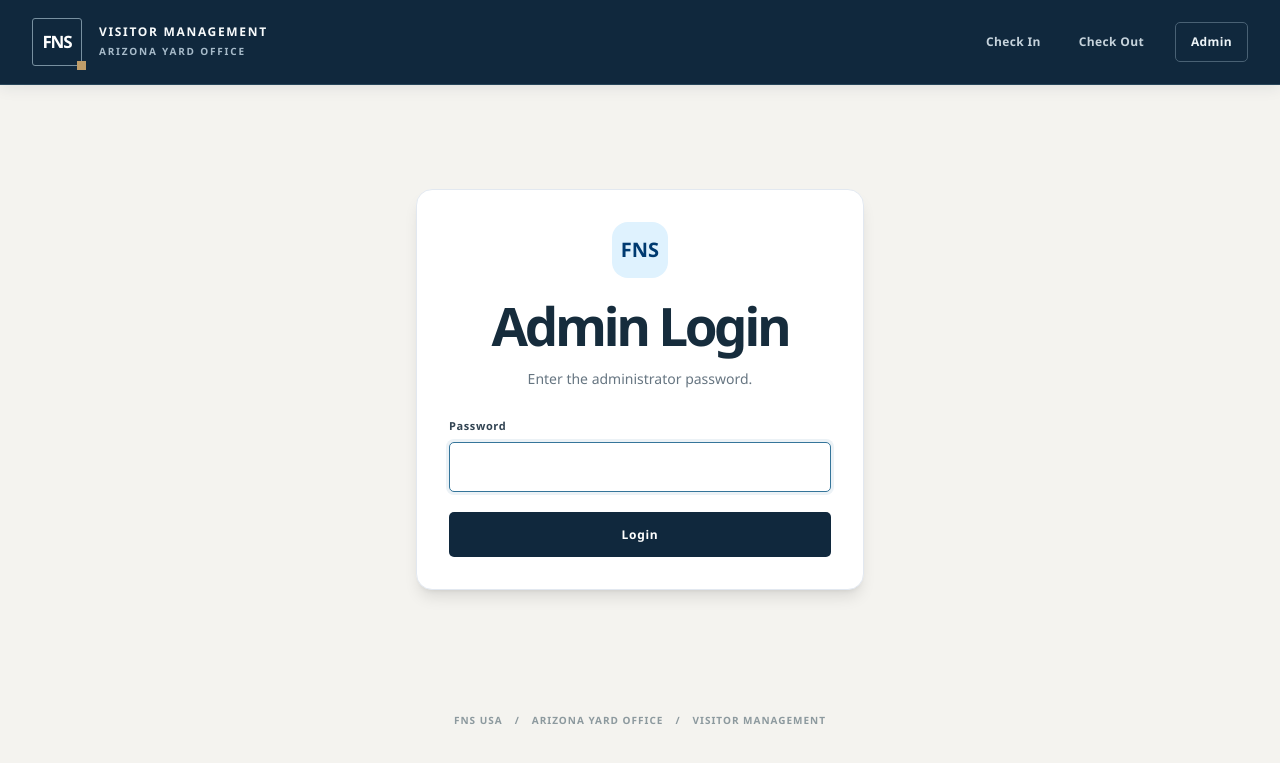
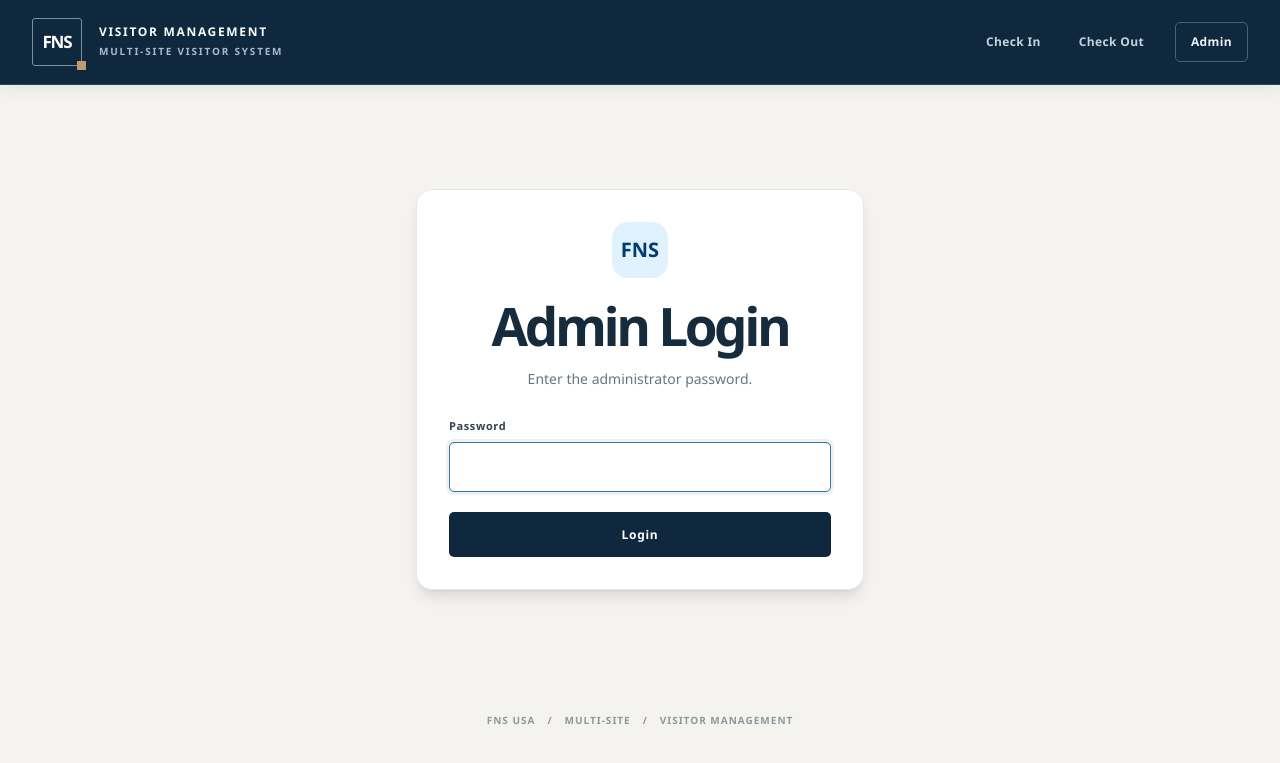
Before and after one commit to strongbuzz/Visitor-App, a Flask app: page /admin/login in a window 1280 px wide. Shown: the top 763 px of the page. Run offline with Flask 3, Linux system fonts and the light colour scheme; parts of the project's set-up code (start-up, migrations or seed data) failed here and were passed over; some libraries are stand-ins or nearby versions.

Commit message:
Implement multi-site visitor management

```diff
--- a/app.py
+++ b/app.py
@@ -1,4 +1,5 @@
 import os
+import re
 from datetime import datetime, timedelta
 from io import BytesIO
 
@@ -6,6 +7,7 @@ from bson import ObjectId
 from dotenv import load_dotenv
 from flask import (
     Flask,
+    abort,
     flash,
     redirect,
     render_template,
@@ -33,6 +35,10 @@ MONGO_URI = os.getenv("MONGO_URI", "").strip()
 MONGO_DB_NAME = os.getenv("MONGO_DB_NAME", "VisitorDB")
 MONGO_COLLECTION_NAME = os.getenv("MONGO_COLLECTION_NAME", "visitors")
 
+# Existing records created before Multi-Site are treated as this site.
+DEFAULT_SITE_NAME = os.getenv("DEFAULT_SITE_NAME", "Arizona Yard Office")
+DEFAULT_SITE_SLUG = os.getenv("DEFAULT_SITE_SLUG", "arizona-yard-office")
+
 if not MONGO_URI:
     raise RuntimeError(
         "MONGO_URI is not configured. "
@@ -42,6 +48,7 @@ if not MONGO_URI:
 mongo_client = MongoClient(MONGO_URI, serverSelectionTimeoutMS=5000)
 db = mongo_client[MONGO_DB_NAME]
 visitors_collection = db[MONGO_COLLECTION_NAME]
+sites_collection = db["sites"]
 
 
 def verify_mongodb():
@@ -55,10 +62,132 @@ def ensure_indexes():
     visitors_collection.create_index([("check_out", ASCENDING)])
     visitors_collection.create_index([("visitor_name", ASCENDING)])
     visitors_collection.create_index([("company", ASCENDING)])
+    visitors_collection.create_index([("site_slug", ASCENDING)])
+    sites_collection.create_index([("slug", ASCENDING)], unique=True)
+    sites_collection.create_index([("active", ASCENDING), ("name", ASCENDING)])
 
 
 # ---------------------------------------------------------
-# Helper functions
+# Site helpers
+# ---------------------------------------------------------
+def slugify_site(value):
+    """Convert a friendly site name into a URL-safe slug."""
+    value = (value or "").strip().lower()
+    value = re.sub(r"[^a-z0-9]+", "-", value)
+    return value.strip("-")
+
+
+def serialize_site(doc):
+    if not doc:
+        return None
+    return {
+        "id": str(doc["_id"]),
+        "name": doc.get("name", ""),
+        "slug": doc.get("slug", ""),
+        "active": bool(doc.get("active", True)),
+        "created_at": doc.get("created_at"),
+    }
+
+
+def ensure_default_site():
+    """
+    Create the current Arizona Yard Office site once.
+    This also makes old visitor records (without site_slug) belong to the default site.
+    """
+    site = sites_collection.find_one({"slug": DEFAULT_SITE_SLUG})
+    if site:
+        return site
+
+    now = datetime.now()
+    try:
+        sites_collection.insert_one(
+            {
+                "name": DEFAULT_SITE_NAME,
+                "slug": DEFAULT_SITE_SLUG,
+                "active": True,
+                "created_at": now,
+            }
+        )
+    except PyMongoError:
+        # Another process may have created it at the same time.
+        pass
+
+    return sites_collection.find_one({"slug": DEFAULT_SITE_SLUG})
+
+
+def get_site_by_slug(site_slug, active_only=True):
+    if not site_slug:
+        return None
+    mongo_filter = {"slug": site_slug}
+    if active_only:
+        mongo_filter["active"] = True
+    return sites_collection.find_one(mongo_filter)
+
+
+def get_current_site():
+    """Resolve the site for legacy '/' or '/checkout' visits."""
+    ensure_default_site()
+
+    last_slug = session.get("last_site_slug")
+    if last_slug:
+        site = get_site_by_slug(last_slug, active_only=True)
+        if site:
+            return site
+
+    default_site = get_site_by_slug(DEFAULT_SITE_SLUG, active_only=True)
+    if default_site:
+        return default_site
+
+    site = sites_collection.find_one({"active": True}, sort=[("name", ASCENDING)])
+    if site:
+        return site
+
+    # Defensive fallback: there should always be at least one active site.
+    default_site = ensure_default_site()
+    if default_site and not default_site.get("active", True):
+        sites_collection.update_one(
+            {"_id": default_site["_id"]},
+            {"$set": {"active": True}},
+        )
+        default_site["active"] = True
+    return default_site
+
+
+def require_public_site(site_slug):
+    site = get_site_by_slug(site_slug, active_only=True)
+    if not site:
+        abort(404)
+    session["last_site_slug"] = site["slug"]
+    return site
+
+
+def site_visitor_filter(site):
+    """
+    Filter visitors to one site.
+    Old records without site_slug are treated as Arizona Yard Office.
+    """
+    if site["slug"] == DEFAULT_SITE_SLUG:
+        return {
+            "$or": [
+                {"site_slug": DEFAULT_SITE_SLUG},
+                {"site_slug": {"$exists": False}},
+                {"site_slug": None},
+            ]
+        }
+    return {"site_slug": site["slug"]}
+
+
+def combine_filters(*parts):
+    clean = [part for part in parts if part]
+    if not clean:
+        return {}
+    if len(clean) == 1:
+        return clean[0]
+    return {"$and": clean}
+
+
+# ---------------------------------------------------------
+# General helpers
 # ---------------------------------------------------------
 def admin_required():
     return session.get("admin") is True
@@ -92,6 +221,9 @@ def export_time(value):
 
 def serialize_visitor(doc):
     """Prepare MongoDB document for Jinja templates."""
+    site_slug = doc.get("site_slug") or DEFAULT_SITE_SLUG
+    site_name = doc.get("site_name") or DEFAULT_SITE_NAME
+
     return {
         "id": str(doc["_id"]),
         "company": doc.get("company", ""),
@@ -102,6 +234,8 @@ def serialize_visitor(doc):
         "comment": doc.get("comment", ""),
         "checkout_comment": doc.get("checkout_comment", ""),
         "safety_agreed": bool(doc.get("safety_agreed", False)),
+        "site_slug": site_slug,
+        "site_name": site_name,
         "check_in": doc.get("check_in"),
         "check_out": doc.get("check_out"),
         "check_in_display": display_datetime(doc.get("check_in")),
@@ -109,7 +243,7 @@ def serialize_visitor(doc):
     }
 
 
-def build_admin_filter(q="", date_from="", date_to="", status=""):
+def build_admin_filter(q="", date_from="", date_to="", status="", site_slug=""):
     filters = []
 
     if q:
@@ -123,6 +257,7 @@ def build_admin_filter(q="", date_from="", date_to="", status=""):
                     {"purpose": {"$regex": q, "$options": "i"}},
                     {"comment": {"$regex": q, "$options": "i"}},
                     {"checkout_comment": {"$regex": q, "$options": "i"}},
+                    {"site_name": {"$regex": q, "$options": "i"}},
                 ]
             }
         )
@@ -146,13 +281,15 @@ def build_admin_filter(q="", date_from="", date_to="", status=""):
     elif status == "checked_out":
         filters.append({"check_out": {"$ne": None}})
 
-    if not filters:
-        return {}
+    if site_slug:
+        site = get_site_by_slug(site_slug, active_only=False)
+        if site:
+            filters.append(site_visitor_filter(site))
+        else:
+            # Invalid site filter should return no records.
+            filters.append({"_id": {"$exists": False}})
 
-    if len(filters) == 1:
-        return filters[0]
-
-    return {"$and": filters}
+    return combine_filters(*filters)
 
 
 @app.context_processor
@@ -165,8 +302,19 @@ def inject_helpers():
 # ---------------------------------------------------------
 # Visitor check-in
 # ---------------------------------------------------------
-@app.route("/", methods=["GET", "POST"])
-def register():
+@app.route("/", defaults={"site_slug": None}, methods=["GET", "POST"])
+@app.route("/site/<site_slug>", methods=["GET", "POST"])
+def register(site_slug):
+    # Keep the old root URL working, but send it to the correct site URL.
+    if site_slug is None:
+        site = get_current_site()
+        if not site:
+            abort(404)
+        return redirect(url_for("register", site_slug=site["slug"]))
+
+    site = require_public_site(site_slug)
+    current_site = serialize_site(site)
+
     if request.method == "POST":
         company = request.form.get("company", "").strip()
         visitor_name = request.form.get("visitor_name", "").strip()
@@ -178,14 +326,14 @@ def register():
 
         if not company or not visitor_name or not host_name or not purpose:
             flash("Please complete all required fields.", "error")
-            return render_template("register.html")
+            return render_template("register.html", current_site=current_site)
 
         if not safety_agreed:
             flash(
                 "You must agree to the Safety Guidelines before check-in.",
                 "error",
             )
-            return render_template("register.html")
+            return render_template("register.html", current_site=current_site)
 
         now = datetime.now()
 
@@ -199,6 +347,8 @@ def register():
                     "purpose": purpose,
                     "comment": comment,
                     "safety_agreed": True,
+                    "site_slug": site["slug"],
+                    "site_name": site["name"],
                     "check_in": now,
                     "check_out": None,
                 }
@@ -206,31 +356,49 @@ def register():
         except PyMongoError as exc:
             app.logger.exception("MongoDB insert failed")
             flash(f"Could not save the visitor record: {exc}", "error")
-            return render_template("register.html")
+            return render_template("register.html", current_site=current_site)
 
         return render_template(
             "checkin_success.html",
             visitor_name=visitor_name,
             check_in=now.strftime("%Y-%m-%d %H:%M"),
+            current_site=current_site,
+            site_name=site["name"],
+            site_slug=site["slug"],
         )
 
-    return render_template("register.html")
+    return render_template("register.html", current_site=current_site)
 
 
 # ---------------------------------------------------------
 # Visitor self-service check-out
 # ---------------------------------------------------------
-@app.route("/checkout", methods=["GET", "POST"])
-def visitor_checkout():
+@app.route("/checkout", defaults={"site_slug": None}, methods=["GET", "POST"])
+@app.route("/site/<site_slug>/checkout", methods=["GET", "POST"])
+def visitor_checkout(site_slug):
+    if site_slug is None:
+        site = get_current_site()
+        if not site:
+            abort(404)
+        return redirect(url_for("visitor_checkout", site_slug=site["slug"]))
+
+    site = require_public_site(site_slug)
+    current_site = serialize_site(site)
     query = request.form.get("query", "").strip() if request.method == "POST" else ""
 
-    mongo_filter = {"check_out": None}
+    filters = [{"check_out": None}, site_visitor_filter(site)]
 
     if query:
-        mongo_filter["$or"] = [
-            {"visitor_name": {"$regex": query, "$options": "i"}},
-            {"company": {"$regex": query, "$options": "i"}},
-        ]
+        filters.append(
+            {
+                "$or": [
+                    {"visitor_name": {"$regex": query, "$options": "i"}},
+                    {"company": {"$regex": query, "$options": "i"}},
+                ]
+            }
+        )
+
+    mongo_filter = combine_filters(*filters)
 
     try:
         docs = list(
@@ -252,50 +420,73 @@ def visitor_checkout():
         "visitor_checkout.html",
         results=results,
         query=query,
+        current_site=current_site,
     )
 
 
-@app.post("/checkout/confirm/<visitor_id>")
-def visitor_checkout_confirm(visitor_id):
+@app.post("/checkout/confirm/<visitor_id>", defaults={"site_slug": None})
+@app.post("/site/<site_slug>/checkout/confirm/<visitor_id>")
+def visitor_checkout_confirm(visitor_id, site_slug):
+    if site_slug is None:
+        site = get_current_site()
+    else:
+        site = get_site_by_slug(site_slug, active_only=True)
+
+    if not site:
+        abort(404)
+
+    session["last_site_slug"] = site["slug"]
+    current_site = serialize_site(site)
     object_id = to_object_id(visitor_id)
 
     if not object_id:
         flash("Invalid visitor record.", "error")
-        return redirect(url_for("visitor_checkout"))
+        return redirect(url_for("visitor_checkout", site_slug=site["slug"]))
+
+    visitor_filter = combine_filters(
+        {"_id": object_id, "check_out": None},
+        site_visitor_filter(site),
+    )
 
     try:
-        visitor = visitors_collection.find_one({"_id": object_id, "check_out": None})
+        visitor = visitors_collection.find_one(visitor_filter)
 
         if not visitor:
             flash(
-                "This visitor has already checked out or the record was not found.",
+                "This visitor has already checked out, belongs to another site, or was not found.",
                 "error",
             )
-            return redirect(url_for("visitor_checkout"))
+            return redirect(url_for("visitor_checkout", site_slug=site["slug"]))
 
         now = datetime.now()
         checkout_comment = request.form.get("checkout_comment", "").strip()[:1000]
 
         result = visitors_collection.update_one(
-            {"_id": object_id, "check_out": None},
-            {"$set": {
-                "check_out": now,
-                "checkout_comment": checkout_comment,
-            }},
+            visitor_filter,
+            {
+                "$set": {
+                    "check_out": now,
+                    "checkout_comment": checkout_comment,
+                }
+            },
         )
+
         if not result.modified_count:
             flash("This visitor has already checked out.", "error")
-            return redirect(url_for("visitor_checkout"))
+            return redirect(url_for("visitor_checkout", site_slug=site["slug"]))
     except PyMongoError as exc:
         app.logger.exception("MongoDB checkout update failed")
         flash(f"Could not complete check-out: {exc}", "error")
-        return redirect(url_for("visitor_checkout"))
+        return redirect(url_for("visitor_checkout", site_slug=site["slug"]))
 
     return render_template(
         "checkout_success.html",
         visitor_name=visitor.get("visitor_name", ""),
         company=visitor.get("company", ""),
         check_out=now.strftime("%Y-%m-%d %H:%M"),
+        current_site=current_site,
+        site_name=site["name"],
+        site_slug=site["slug"],
     )
 
 
@@ -318,8 +509,90 @@ def admin_login():
 
 @app.route("/admin/logout")
 def admin_logout():
+    # Keep the last-site selection for the kiosk redirect after logout.
+    last_site_slug = session.get("last_site_slug")
     session.clear()
+    if last_site_slug:
+        session["last_site_slug"] = last_site_slug
     return redirect(url_for("admin_login"))
+
+
+# ---------------------------------------------------------
+# Admin site management
+# ---------------------------------------------------------
+@app.post("/admin/sites/add")
+def admin_add_site():
+    if not admin_required():
+        return redirect(url_for("admin_login"))
+
+    name = request.form.get("site_name", "").strip()
+    requested_slug = request.form.get("site_slug", "").strip()
+    slug = slugify_site(requested_slug or name)
+
+    if not name:
+        flash("Site name is required.", "error")
+        return redirect(url_for("admin"))
+
+    if not slug:
+        flash("Enter an English URL Name, for example: yard-3.", "error")
+        return redirect(url_for("admin"))
+
+    if sites_collection.find_one({"slug": slug}):
+        flash("That Site URL already exists. Please use a different URL Name.", "error")
+        return redirect(url_for("admin"))
+
+    try:
+        sites_collection.insert_one(
+            {
+                "name": name,
+                "slug": slug,
+                "active": True,
+                "created_at": datetime.now(),
+            }
+        )
+        flash(f"Site added: {name}", "success")
+    except PyMongoError as exc:
+        app.logger.exception("MongoDB site insert failed")
+        flash(f"Could not add the site: {exc}", "error")
+
+    return redirect(url_for("admin"))
+
+
+@app.post("/admin/sites/<site_id>/toggle")
+def admin_toggle_site(site_id):
+    if not admin_required():
+        return redirect(url_for("admin_login"))
+
+    object_id = to_object_id(site_id)
+    if not object_id:
+        flash("Invalid site.", "error")
+        return redirect(url_for("admin"))
+
+    site = sites_collection.find_one({"_id": object_id})
+    if not site:
+        flash("Site not found.", "error")
+        return redirect(url_for("admin"))
+
+    new_active = not bool(site.get("active", True))
+
+    if not new_active:
+        active_count = sites_collection.count_documents({"active": True})
+        if active_count <= 1:
+            flash("At least one site must remain active.", "error")
+            return redirect(url_for("admin"))
+
+    try:
+        sites_collection.update_one(
+            {"_id": object_id},
+            {"$set": {"active": new_active}},
+        )
+        state = "activated" if new_active else "deactivated"
+        flash(f"{site.get('name', 'Site')} {state}.", "success")
+    except PyMongoError as exc:
+        app.logger.exception("MongoDB site toggle failed")
+        flash(f"Could not update the site: {exc}", "error")
+
+    return redirect(url_for("admin"))
 
 
 # ---------------------------------------------------------
@@ -330,12 +603,21 @@ def admin():
     if not admin_required():
         return redirect(url_for("admin_login"))
 
+    ensure_default_site()
+
     q = request.args.get("q", "").strip()
     date_from = request.args.get("date_from", "").strip()
     date_to = request.args.get("date_to", "").strip()
     status = request.args.get("status", "").strip()
+    site_slug = request.args.get("site", "").strip()
 
-    mongo_filter = build_admin_filter(q, date_from, date_to, status)
+    mongo_filter = build_admin_filter(
+        q=q,
+        date_from=date_from,
+        date_to=date_to,
+        status=status,
+        site_slug=site_slug,
+    )
 
     try:
         docs = list(
@@ -343,20 +625,25 @@ def admin():
             .sort("check_in", DESCENDING)
             .limit(1000)
         )
+        site_docs = list(sites_collection.find().sort([("active", DESCENDING), ("name", ASCENDING)]))
     except PyMongoError as exc:
         app.logger.exception("MongoDB admin query failed")
-        flash(f"Could not load visitor records: {exc}", "error")
+        flash(f"Could not load records: {exc}", "error")
         docs = []
+        site_docs = []
 
     visitors = [serialize_visitor(doc) for doc in docs]
+    sites = [serialize_site(doc) for doc in site_docs]
 
     return render_template(
         "admin.html",
         visitors=visitors,
+        sites=sites,
         q=q,
         date_from=date_from,
         date_to=date_to,
         status=status,
+        selected_site=site_slug,
     )
 
 
@@ -401,8 +688,15 @@ def export_excel():
     date_from = request.args.get("date_from", "").strip()
     date_to = request.args.get("date_to", "").strip()
     status = request.args.get("status", "").strip()
+    site_slug = request.args.get("site", "").strip()
 
-    mongo_filter = build_admin_filter(q, date_from, date_to, status)
+    mongo_filter = build_admin_filter(
+        q=q,
+        date_from=date_from,
+        date_to=date_to,
+        status=status,
+        site_slug=site_slug,
+    )
 
     try:
         docs = list(visitors_collection.find(mongo_filter).sort("check_in", DESCENDING))
@@ -417,6 +711,7 @@ def export_excel():
 
     headers = [
         "ID",
+        "Site",
         "Company",
         "Visitor Name",
         "Host Name",
@@ -441,6 +736,7 @@ def export_excel():
         ws.append(
             [
                 str(doc["_id"]),
+                doc.get("site_name") or DEFAULT_SITE_NAME,
                 doc.get("company", ""),
                 doc.get("visitor_name", ""),
                 doc.get("host_name", ""),
@@ -459,17 +755,18 @@ def export_excel():
     widths = {
         "A": 26,
         "B": 24,
-        "C": 22,
+        "C": 24,
         "D": 22,
-        "E": 18,
-        "F": 24,
-        "G": 36,
-        "H": 40,
-        "I": 16,
+        "E": 22,
+        "F": 18,
+        "G": 24,
+        "H": 36,
+        "I": 40,
         "J": 16,
         "K": 16,
         "L": 16,
         "M": 16,
+        "N": 16,
     }
 
     for col, width in widths.items():
@@ -496,9 +793,11 @@ if __name__ == "__main__":
     try:
         verify_mongodb()
         ensure_indexes()
+        ensure_default_site()
         print("MongoDB connection: OK")
         print(f"Database: {MONGO_DB_NAME}")
         print(f"Collection: {MONGO_COLLECTION_NAME}")
+        print("Sites collection: sites")
     except Exception as exc:
         print("\nMongoDB connection failed.")
         print(exc)
--- a/templates/base.html
+++ b/templates/base.html
@@ -30,13 +30,13 @@
 <body class="premium-ui min-h-screen font-sans antialiased">
   <header class="site-header sticky top-0 z-30">
     <div class="site-header-inner mx-auto flex w-full max-w-7xl flex-wrap items-center justify-between gap-4 px-5 py-3 sm:px-8">
-      <a href="{{ url_for('register') }}" class="site-brand flex items-center gap-3 no-underline" aria-label="FNS Visitor Management home">
+      <a href="{{ url_for('register', site_slug=current_site.slug) if current_site else url_for('register') }}" class="site-brand flex items-center gap-3 no-underline" aria-label="FNS Visitor Management home">
         <span class="brand-monogram" aria-hidden="true">FNS</span>
-        <span class="brand-copy"><strong>VISITOR MANAGEMENT</strong><small>ARIZONA YARD OFFICE</small></span>
+        <span class="brand-copy"><strong>VISITOR MANAGEMENT</strong><small>{{ current_site.name|upper if current_site else 'MULTI-SITE VISITOR SYSTEM' }}</small></span>
       </a>
       <nav class="site-nav flex flex-wrap items-center gap-2" aria-label="Main navigation">
-        <a href="{{ url_for('register') }}">Check In</a>
-        <a href="{{ url_for('visitor_checkout') }}">Check Out</a>
+        <a href="{{ url_for('register', site_slug=current_site.slug) if current_site else url_for('register') }}">Check In</a>
+        <a href="{{ url_for('visitor_checkout', site_slug=current_site.slug) if current_site else url_for('visitor_checkout') }}">Check Out</a>
         {% if session.get('admin') %}
           <a href="{{ url_for('admin') }}">Admin</a>
           <a href="{{ url_for('admin_logout') }}">Logout</a>
@@ -54,6 +54,6 @@
     {% endwith %}
     {% block content %}{% endblock %}
   </main>
-  <footer class="site-footer pb-7 text-center text-xs">FNS USA <span aria-hidden="true">/</span> ARIZONA YARD OFFICE <span aria-hidden="true">/</span> VISITOR MANAGEMENT</footer>
+  <footer class="site-footer pb-7 text-center text-xs">FNS USA <span aria-hidden="true">/</span> {{ current_site.name|upper if current_site else "MULTI-SITE" }} <span aria-hidden="true">/</span> VISITOR MANAGEMENT</footer>
 </body>
 </html>
--- a/templates/register.html
+++ b/templates/register.html
@@ -2,11 +2,11 @@
 {% block title %}Visitor Check In{% endblock %}
 {% block content %}
 <div data-scroll-reveal class="mb-7 flex flex-col justify-between gap-6 md:flex-row md:items-center">
-  <div><p class="mb-1 text-xs font-extrabold tracking-[.18em] text-sky-700">WELCOME</p><h1 class="text-3xl font-extrabold tracking-tight text-slate-900 sm:text-4xl">Visitor Registration</h1><p class="mt-2 text-sm leading-relaxed text-slate-500">Please complete the information below before entering the yard.</p></div>
+  <div><p class="mb-1 text-xs font-extrabold tracking-[.18em] text-sky-700">{{ current_site.name|upper }}</p><h1 class="text-3xl font-extrabold tracking-tight text-slate-900 sm:text-4xl">Visitor Registration</h1><p class="mt-2 text-sm leading-relaxed text-slate-500">Please complete the information below before entering {{ current_site.name }}.</p></div>
   <div class="visit-switch relative isolate flex w-full max-w-[300px] shrink-0 rounded-2xl border border-slate-200 bg-slate-100 p-1 shadow-inner sm:w-[300px]" data-current-mode="in" aria-label="Visitor registration mode">
   <div class="visit-slider pointer-events-none absolute top-1 bottom-1 left-1 z-0 w-[calc(50%-4px)] rounded-xl bg-[#003A70] shadow-[0_4px_14px_rgba(0,58,112,.2)]" aria-hidden="true"></div>
-  <a data-mode="in" href="{{ url_for('register') }}" class="visit-tab relative z-10 flex-1 rounded-xl px-3 py-3 text-center text-xs font-bold tracking-wide sm:text-sm" aria-current="page">CHECK IN</a>
-  <a data-mode="out" href="{{ url_for('visitor_checkout') }}" class="visit-tab relative z-10 flex-1 rounded-xl px-3 py-3 text-center text-xs font-bold tracking-wide sm:text-sm" >CHECK OUT</a>
+  <a data-mode="in" href="{{ url_for('register', site_slug=current_site.slug) }}" class="visit-tab relative z-10 flex-1 rounded-xl px-3 py-3 text-center text-xs font-bold tracking-wide sm:text-sm" aria-current="page">CHECK IN</a>
+  <a data-mode="out" href="{{ url_for('visitor_checkout', site_slug=current_site.slug) }}" class="visit-tab relative z-10 flex-1 rounded-xl px-3 py-3 text-center text-xs font-bold tracking-wide sm:text-sm" >CHECK OUT</a>
 </div>
 </div>
 <div data-scroll-reveal class="rounded-2xl border border-slate-200 bg-white p-5 shadow-[0_12px_28px_rgba(31,48,76,.06)] sm:p-8">
```
Also changed, not shown: templates/admin.html (+159 -22 lines), templates/visitor_checkout.html (+5 -5 lines).
